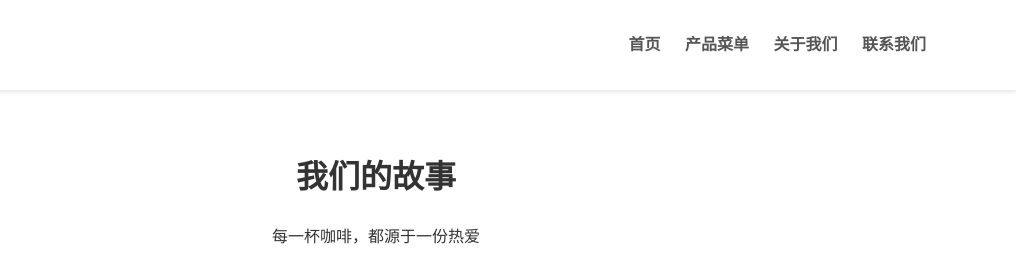
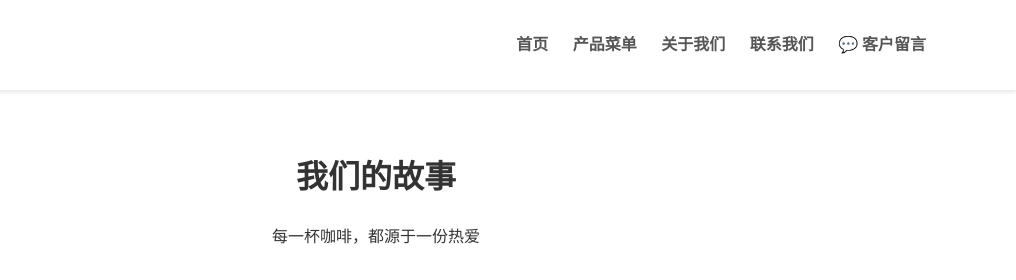
Before and after one commit to liuliang0910/MayCoffee, a plain HTML site: page about.html in a window 1280 px wide. Shown: the top 280 px of the page, 264-1280 px from the left. Drawn offline with Linux system fonts and the light colour scheme.

Commit message:
在所有页面导航栏中添加客户留言链接

```diff
--- a/about.html
+++ b/about.html
@@ -19,6 +19,7 @@
                     <li><a href="menu.html">产品菜单</a></li>
                     <li><a href="about.html">关于我们</a></li>
                     <li><a href="contact.html">联系我们</a></li>
+                    <li><a href="feedback.html">💬 客户留言</a></li>
                 </ul>
             </nav>
         </div>
```
Also changed, not shown: contact.html (+1 -0 lines), menu.html (+1 -0 lines).
